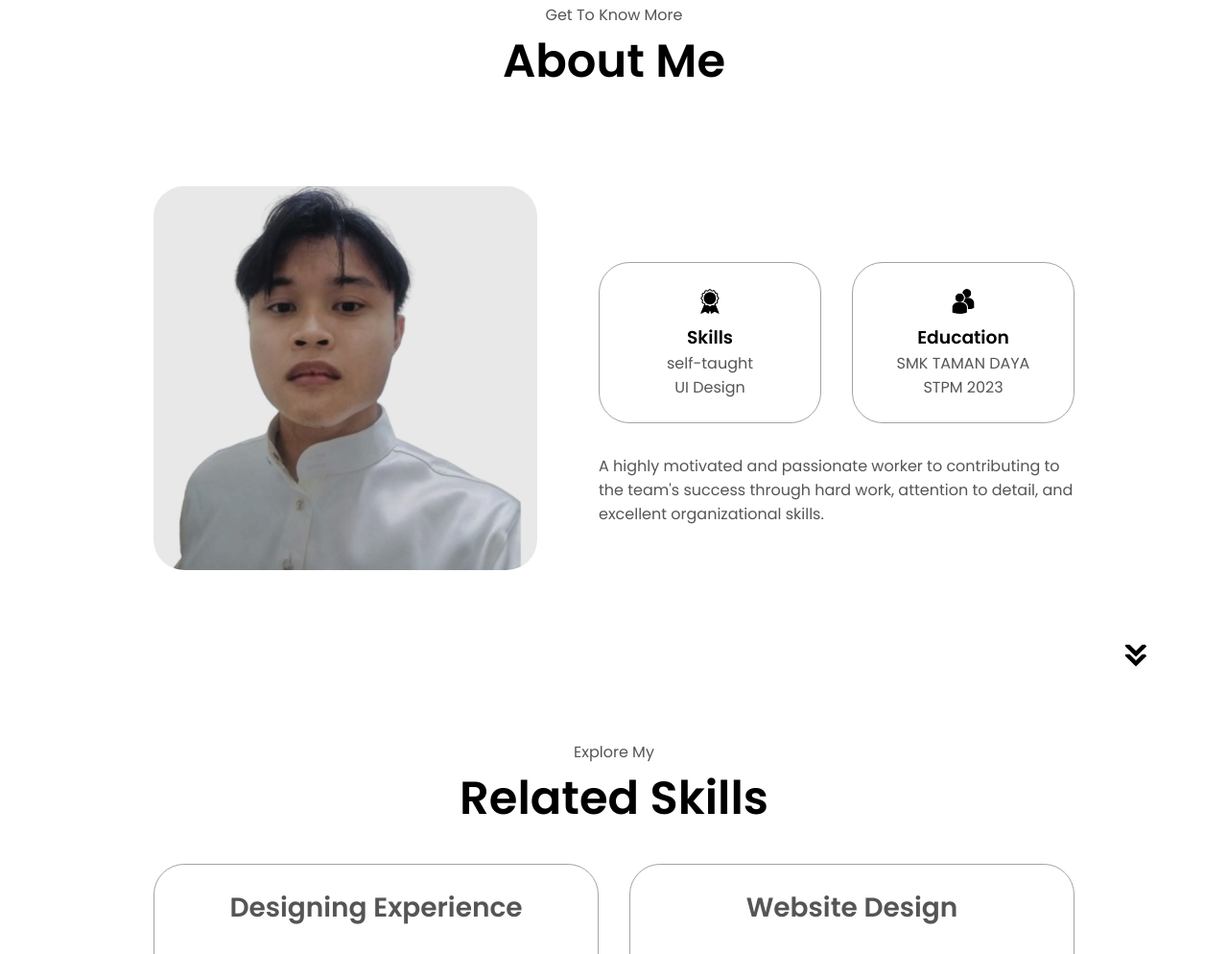
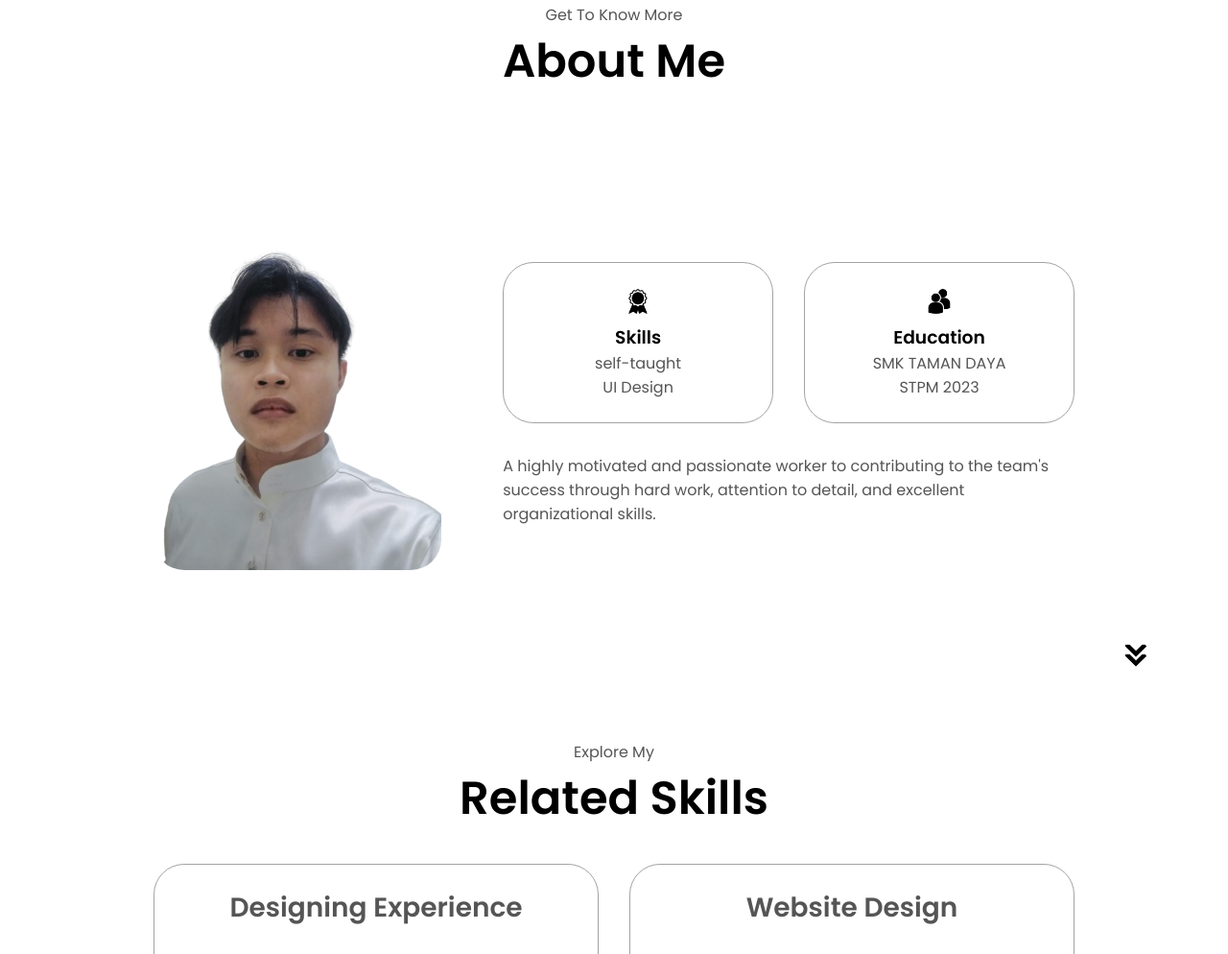
Before and after one commit to massivesmktma/resume.github.io, a plain HTML site: page index.html in a window 1280 px wide. Shown: the part 925-1919 px from the top of the page at 96% size. Drawn offline with Linux system fonts and the light colour scheme.

Commit message:
Update index.html

```diff
--- a/index.html
+++ b/index.html
@@ -77,7 +77,7 @@
       <div class="section-container">
         <div class="section__pic-container">
           <img
-            src="./assets/nsih.png"
+            src="./assets/IMG_20240513_001042-removebg-preview.png"
             alt="Profile picture"
             class="about-pic"
           />
```
